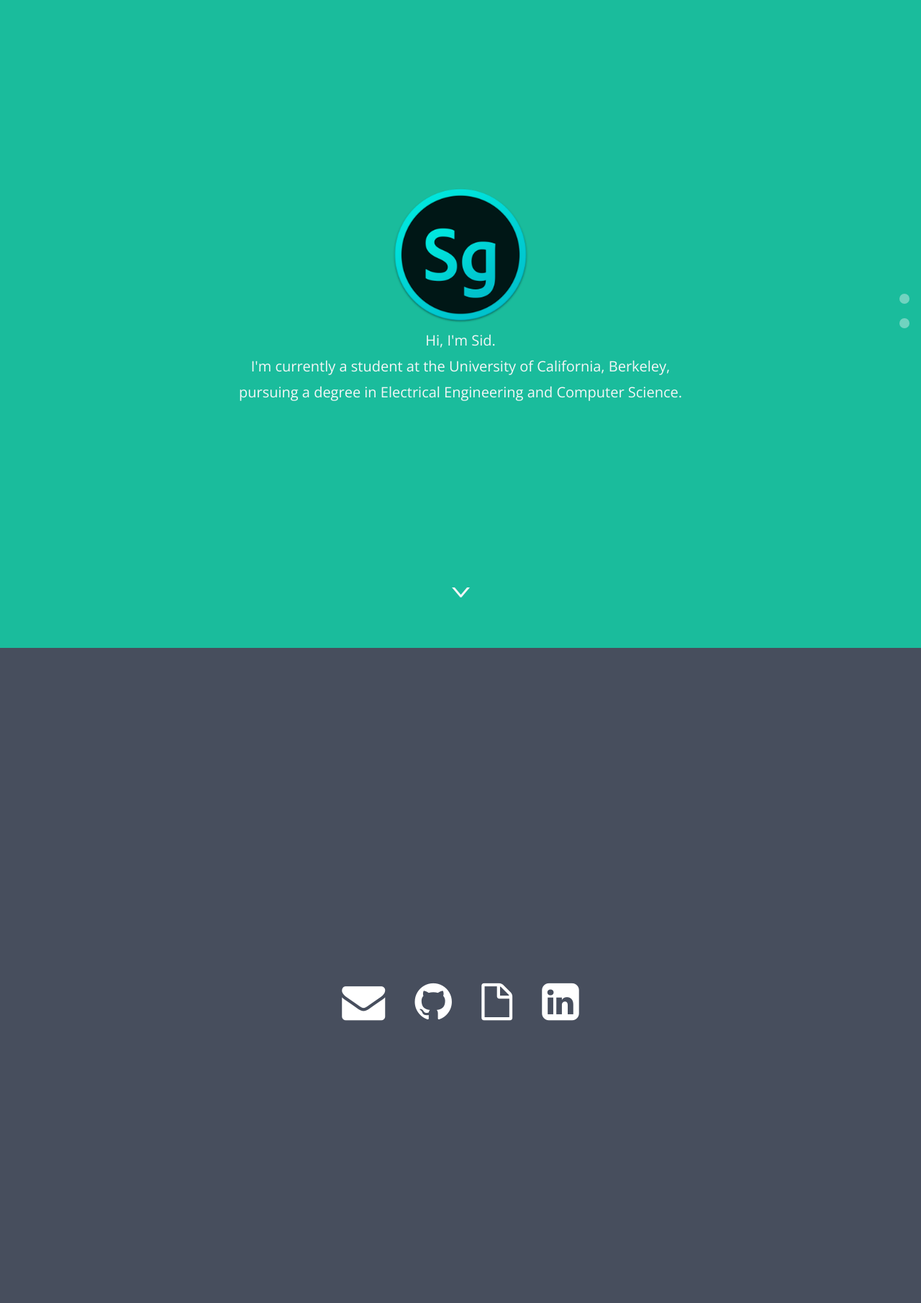
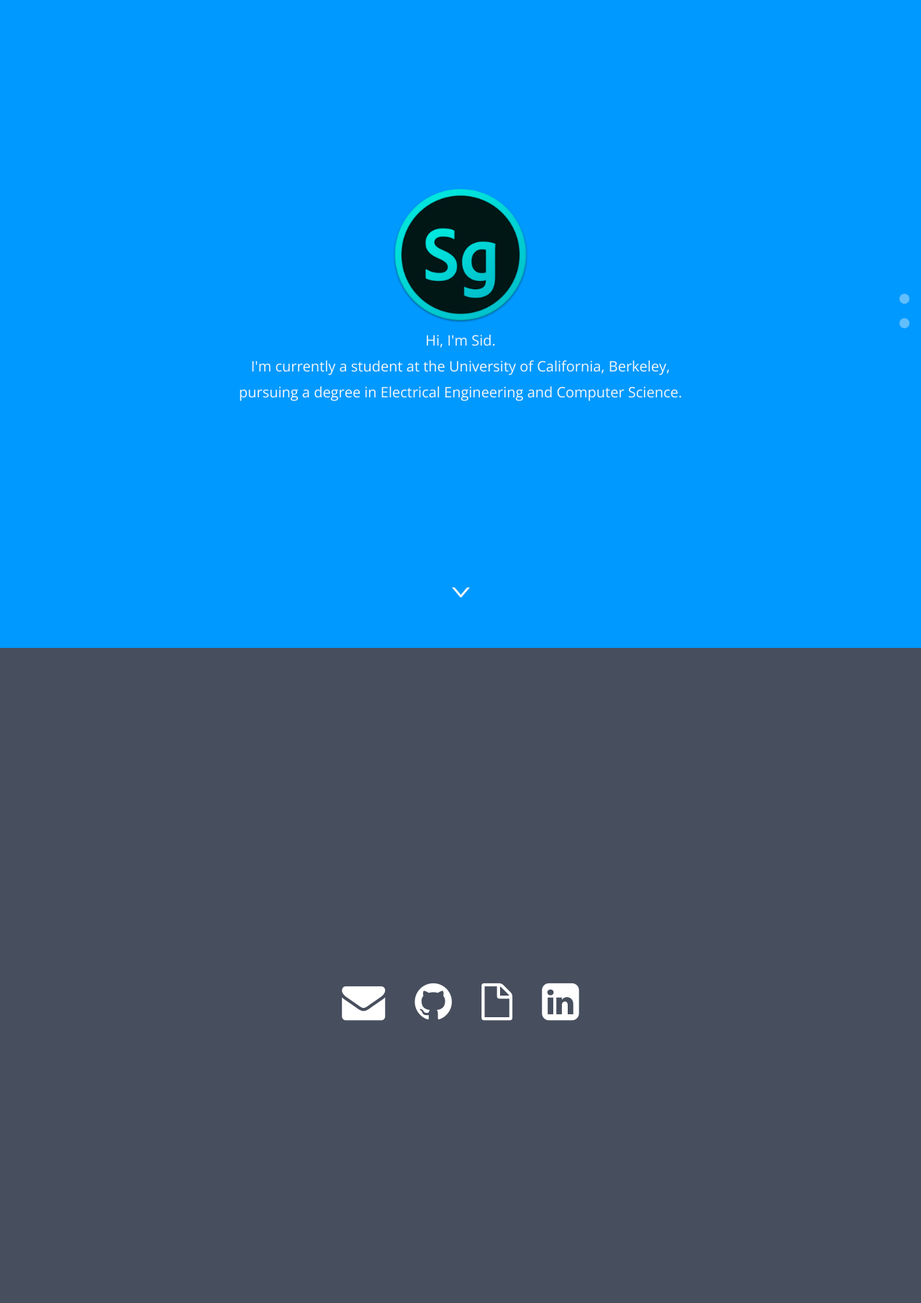
Before and after one commit to sidharthgoel/sidharthgoel.github.io, a Jekyll site: the page index.html, which Jekyll copies as it is, in a window 1280 px wide. Shown: the whole page at 72% size. Built offline with Jekyll 4.4.1, drawn with Linux system fonts in a browser that asks for light colours; nearby versions of some CDN libraries; Markdown is read by kramdown in place of the engine named in the settings.

Commit message:
color change

```diff
--- a/assets/css/main.css
+++ b/assets/css/main.css
@@ -123,7 +123,7 @@ a:active {
   margin-top: -10px; }
 
 #hero {
-  background: #1abc9c; }
+  background: #0099FF; } //1abc9c
 
 #work {
   background: #3498db; }
--- a/index.html
+++ b/index.html
@@ -31,7 +31,7 @@
 		<a href="index.html#hero" class="scroll">section one</a>
 		<a href="index.html#networks" class="scroll">section three</a>
 	</div>
-	<section id="hero">
+	<section id="hero" >
 			<div class="hero-block">
 				<a href="pages/logo.html" ><img class="img-circle" src="assets/img/logo.png" width="200" height="200" class="mb-7 hero-image"></a>
 				<p>Hi, I'm Sid. <br/>
@@ -41,7 +41,6 @@
 			</div>
 		<a href="index.html#networks" class="scroll"><span class="down-arrow"></span></a>
 	</section>
-
 
 
 	<section id="networks">
```
